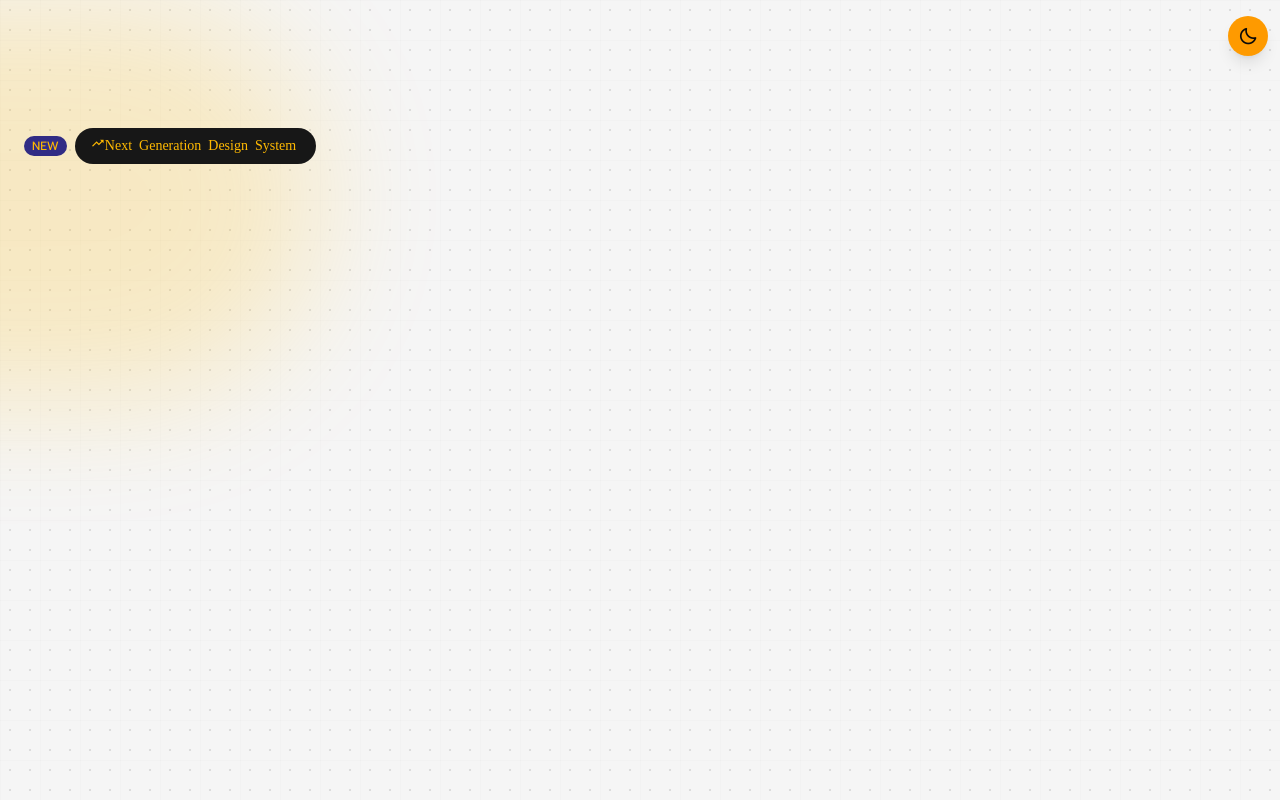
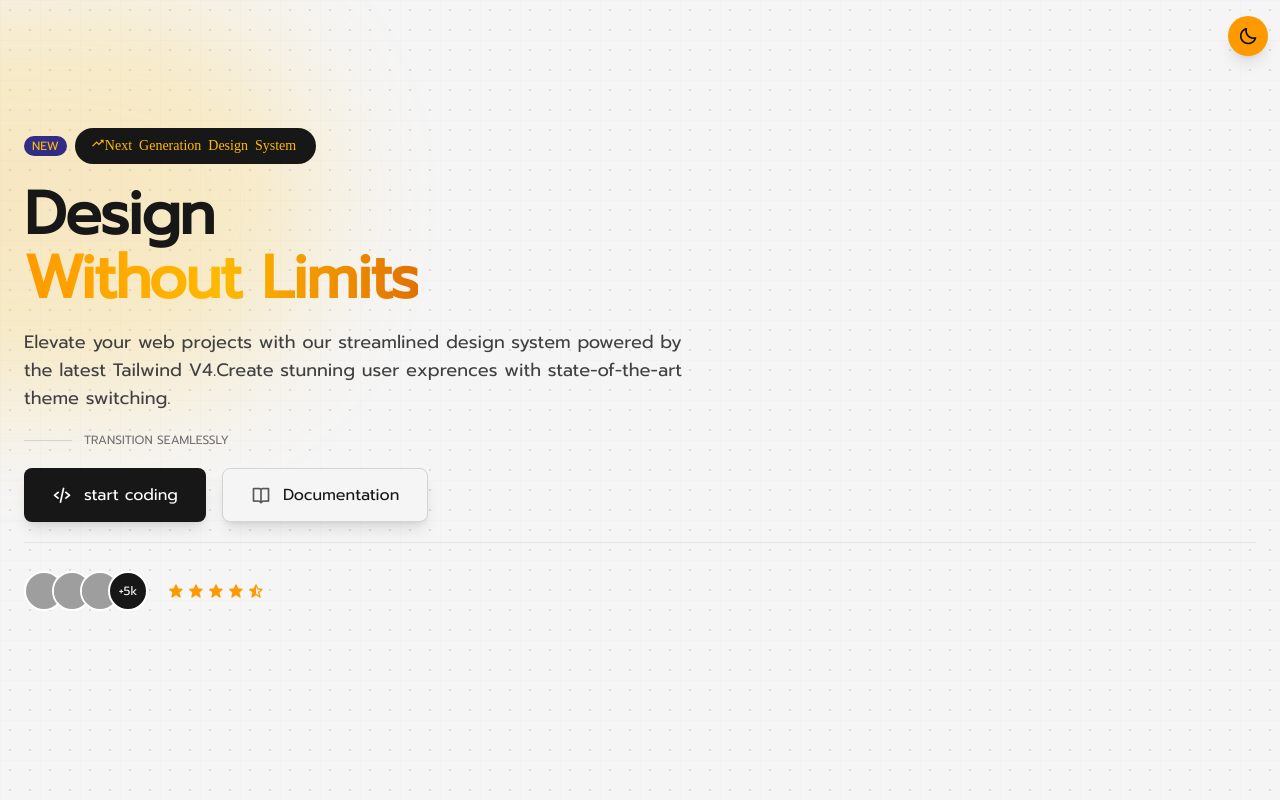
Before and after one commit to josephinezayawe/advanced, a React (Vite) app: page / in a window 1280 px wide. Built offline with nearby package versions, Linux system fonts and the light colour scheme; grey boxes are pictures that could not be loaded.

Commit message:
adding description and user profiles

```diff
--- a/src/components/hero.jsx
+++ b/src/components/hero.jsx
@@ -31,6 +31,105 @@ const Hero = () => {
                   </i>
                 </h2>
               </div>
+              <h1
+                className="text-4xl md:text-5xl lg:text-6xl xl:7xl font-extrabold tracking-tight
+              text-neutral-900 dark:text-white"
+              >
+                <span className="block mb-1">Design</span>
+                <span
+                  className="bg-clip-text text-transparent bg-gradient-to-r from-amber-500 via-amber-400
+                to-amber-600"
+                >
+                  Without Limits
+                </span>
+              </h1>
+              <p
+                className="text-base lg:text-lg text-neutral-700 dark:text-neutral-300
+              max-w-2xl font-light"
+              >
+                Elevate your web projects with our streamlined design system
+                powered by the latest Tailwind V4.Create stunning user exprences
+                with state-of-the-art theme switching.
+              </p>
+              <div className="flex gap-3 items-center">
+                <div className="h-px bg-neutral-300 dark:bg-neutral-700 w-12"></div>
+                <p
+                  className="uppercase text-xs text-neutral-500
+                dark:text-neutral-400 font-medium"
+                >
+                  Transition seamlessly
+                </p>
+              </div>
+              <div className="flex flex-wrap gap-3 lg:gap-4">
+                <button
+                  className="px-6 py-3 lg:py-3.5 lg:px-7 rounded-lg
+                bg-neutral-900 hover:bg-black text-white dark:bg-amber-500
+                dark:hover:bg-amber-600 dark:text-neutral-900 font-medium shadow-lg
+                hover:shadow-neutral-900/20 dark:hover:shadow-amber-500/20 flex
+                items-center transition group"
+                >
+                  <i
+                    className="bx bx-code-alt mr-2 lg:mr-3 text-lg lg:text-xl
+                  group-hover:rotate-12 transition-transform"
+                  ></i>
+                  <span>start coding</span>
+                </button>
+                <button
+                  className="px-6 py-3 lg:py-3.5 lg:px-7 rounded-lg
+                bg-neutral-100 hover:bg-neutral-200 dark:hover:bg-neutral-700 dark:bg-neutral-800 text-neutral-900 dark:text-white
+                font-medium shadow-lg
+                 flex border border-neutral-300 dark:border-neutral-700
+                items-center transition group"
+                >
+                  <i
+                    className="bx bx-book-open mr-2 lg:mr-3 text-lg lg:text-xl
+                  group-hover:opacity-100 opacity-70 transition-opacity"
+                  ></i>
+                  <span>Documentation</span>
+                </button>
+              </div>
+              <div
+                className="flex flex-col sm:flex-row gap-5 sm:items-center
+              pt-6 lg:pt-7 border-t border-neutral-200 dark:border-neutral-800"
+              >
+                <div className="flex -space-x-3">
+                  <img
+                    src="https://randomuser.me/api/portraits/women/21.jpg"
+                    alt="user"
+                    className="w-9 h-9 lg:w-10 lg:h-10 rounded-full
+                    border-2 border-white dark:border-neutral-900 object-cover"
+                  />
+                  <img
+                    src="https://randomuser.me/api/portraits/men/75.jpg"
+                    alt="user"
+                    className="w-9 h-9 lg:w-10 lg:h-10 rounded-full
+                    border-2 border-white dark:border-neutral-900 object-cover"
+                  />
+                  <img
+                    src="https://randomuser.me/api/portraits/women/24.jpg"
+                    alt="user"
+                    className="w-9 h-9 lg:w-10 lg:h-10 rounded-full
+                    border-2 border-white dark:border-neutral-900 object-cover"
+                  />
+                  <span
+                    className="flex items-center justify-center w-9 h-9 lg:w-10
+                  lg:h-10 rounded-full
+                    border-2 border-white dark:border-neutral-900 text-xs font-medium
+                    bg-neutral-900 dark:bg-amber-500 text-white dark:text-neutral-900"
+                  >
+                    +5k
+                  </span>
+                </div>
+                <div className="space-y-1">
+                  <div className="flex items-center">
+                    <i className="bx bxs-star text-amber-500 mr-1"></i>
+                    <i className="bx bxs-star text-amber-500 mr-1"></i>
+                    <i className="bx bxs-star text-amber-500 mr-1"></i>
+                    <i className="bx bxs-star text-amber-500 mr-1"></i>
+                    <i className="bx bxs-star-half text-amber-500 mr-1"></i>
+                  </div>
+                </div>
+              </div>
             </div>
           </div>
         </div>
```
